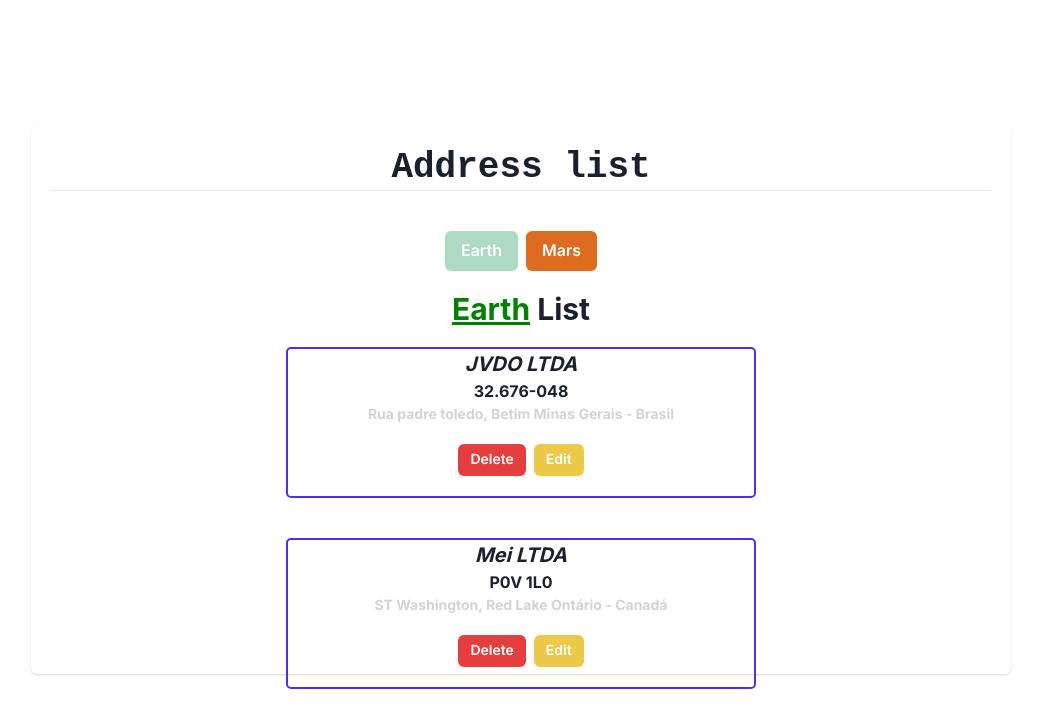
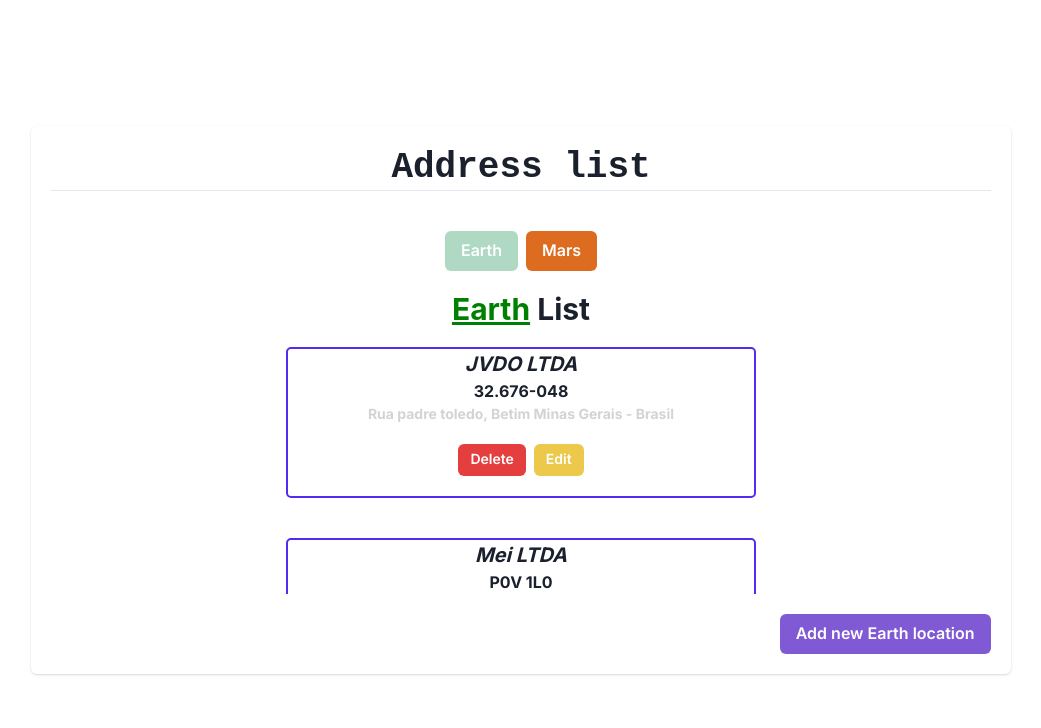
Before and after one commit to Joao-Vtr-Oliveira/spacex-delivery, a Next.js app: page / in a window 1280 px wide. Shown: the top 728 px of the page, without its empty margins (119-1160 px from the left). Built offline with nearby package versions, Linux system fonts and the light colour scheme.

Commit message:
feat: add the home page

```diff
--- a/src/pagesComponents/homePage.tsx
+++ b/src/pagesComponents/homePage.tsx
@@ -7,10 +7,12 @@ import {
 	Button,
 	Card,
 	CardBody,
+	CardFooter,
 	CardHeader,
 	Heading,
 	Text,
 } from '@chakra-ui/react';
+import { useRouter } from 'next/navigation';
 import { useContext, useState } from 'react';
 
 const HomePage = () => {
@@ -19,6 +21,7 @@ const HomePage = () => {
 
 	const marsContext = useContext(MarsContext);
 	const earthContext = useContext(EarthContext);
+	const { push } = useRouter();
 
 	if (!marsContext || !earthContext) {
 		throw new Error('An error ocorred.');
@@ -30,7 +33,7 @@ const HomePage = () => {
 				<Heading fontFamily='monospace'>Address list</Heading>
 				<hr />
 			</CardHeader>
-			<CardBody>
+			<CardBody overflow='auto'>
 				<Box display='flex' justifyContent='center' gap={2}>
 					<Button
 						isDisabled={page}
@@ -48,7 +51,11 @@ const HomePage = () => {
 					</Button>
 				</Box>
 				<Heading textAlign='center' mt={5} mb={5} size={'lg'}>
-					<Box as='span' textDecoration='underline' textColor={page ? 'green' : 'orange'}>
+					<Box
+						as='span'
+						textDecoration='underline'
+						textColor={page ? 'green' : 'orange'}
+					>
 						{page ? 'Earth' : 'Mars'}
 					</Box>{' '}
 					List
@@ -58,7 +65,7 @@ const HomePage = () => {
 						display='flex'
 						flexDir='column'
 						alignItems='center'
-						overflow='auto'
+						className='border border-red'
 					>
 						{earthContext.locations.map((location, index) => (
 							<Box
@@ -166,6 +173,14 @@ const HomePage = () => {
 					</Box>
 				)}
 			</CardBody>
+			<CardFooter display='flex' justifyContent='end'>
+				<Button
+					colorScheme='purple'
+					onClick={page ? () => push('/earth/new') : () => push('/mars/new')}
+				>
+					Add new {page ? 'Earth' : 'Mars'} location
+				</Button>
+			</CardFooter>
 		</Card>
 	);
 };
```
